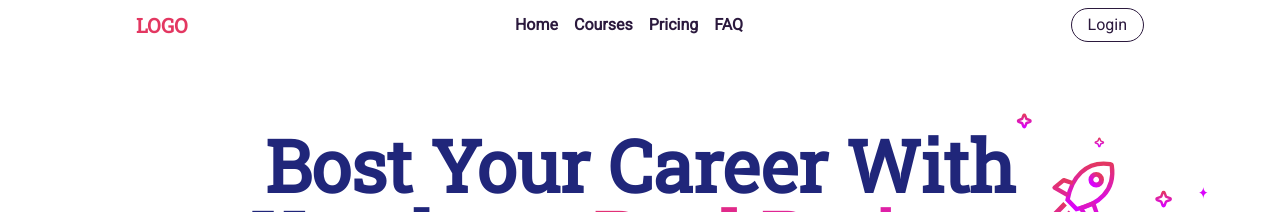
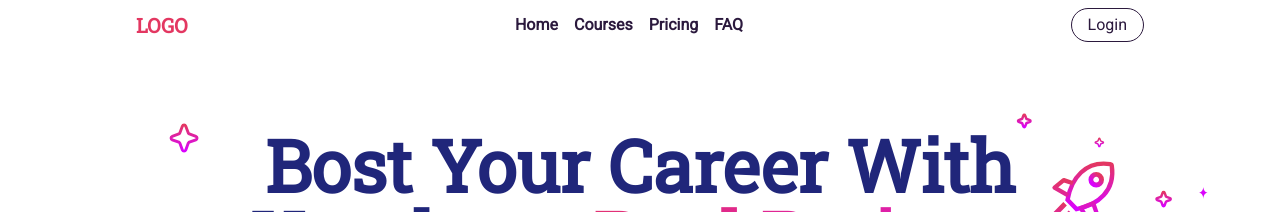
Before and after one commit to ZinoChan/dev-courses, a Next.js app: page / in a window 1280 px wide. Shown: the top 212 px of the page. Built offline with nearby package versions, Linux system fonts and the light colour scheme.

Commit message:
minor change

```diff
--- a/src/common/components/Hero/index.tsx
+++ b/src/common/components/Hero/index.tsx
@@ -1,5 +1,6 @@
 import Image from "next/image";
 import rocket from "../../../assets/rocket.svg";
+import star from "../../../assets/star.svg";
 import MarqueeText from "./MarqueeText";
 
 const Hero = () => {
@@ -8,6 +9,9 @@ const Hero = () => {
       <div className="flex items-center text-center px-2 justify-center mb-32">
         <div>
           <h1 className="text-7xl mb-6 text-primary-dark-100 font-bold relative">
+            <span className="absolute -top-10 -left-20">
+              <Image src={star} width={30} height={30} alt="star" />
+            </span>
             Bost Your Career With <br /> Hands on{" "}
             <span className="text-transparent bg-clip-text bg-gradient-to-br from-primary-100 to-primary-200">
               Real Projects
```
Also changed, not shown: src/assets/star.svg (added).
